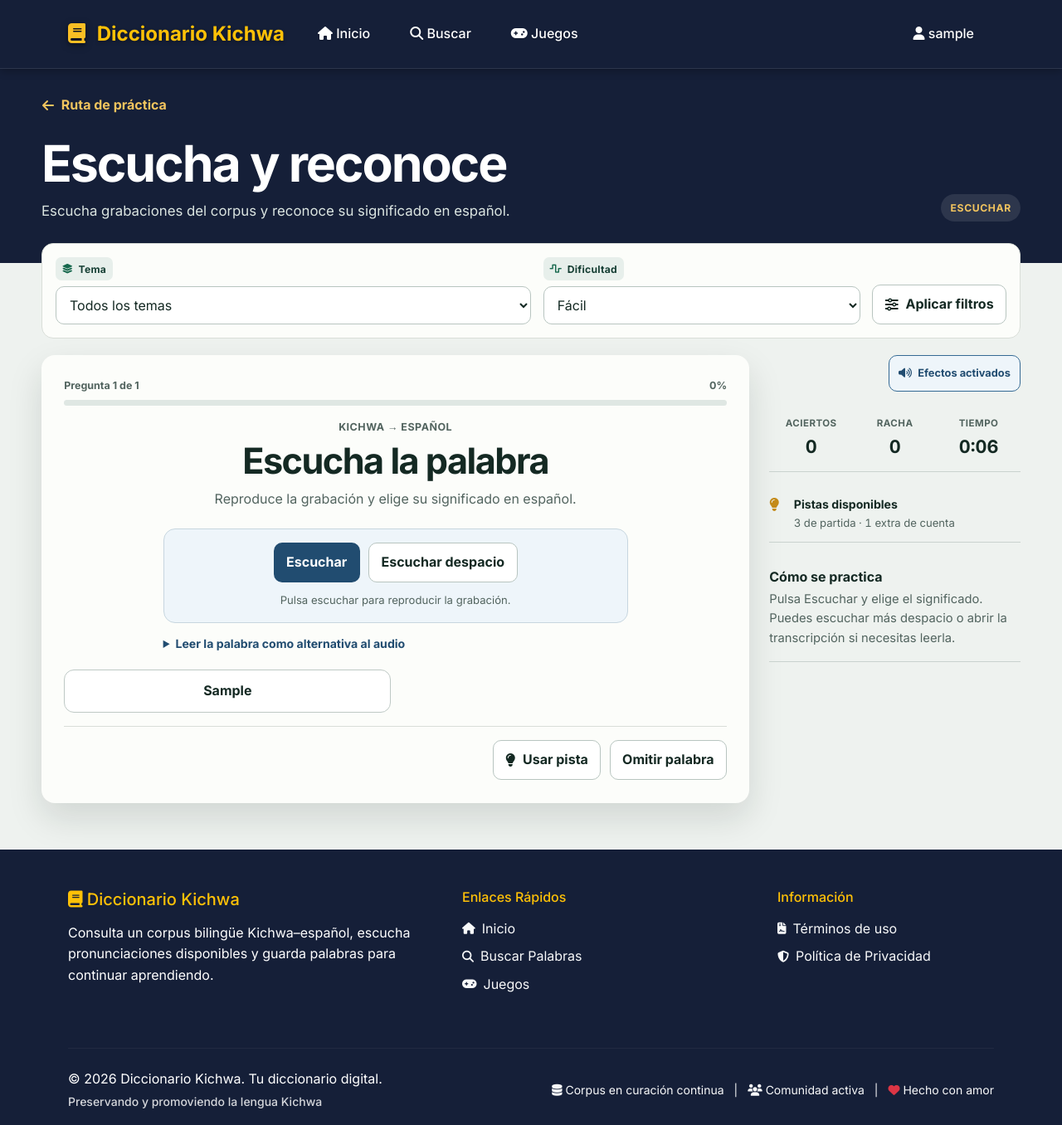
After one commit to AlexanderGD21/Aplicativoweb, a Django app: page /juegos/escucha/ in a window 1280 px wide. The commit adds this page. Shown: the whole page at 83% size. Run offline with Django 4.2, Linux system fonts and the light colour scheme; a user stored in the database is signed in; tables that the repository leaves empty hold one stand-in row (values such as "Sample post"); parts of the project's set-up code (start-up, migrations or seed data) failed here and were passed over.

Commit message:
Agregar juego de escucha con grabaciones del corpus

```diff
--- a/apps/diccionario/models.py
+++ b/apps/diccionario/models.py
@@ -262,6 +262,7 @@ class BusquedaPopularDiaria(models.Model):
 class EstadisticaJuego(models.Model):
     TIPO_JUEGO_CHOICES = [
         ('traduccion', 'Traducción'),
+        ('escucha', 'Escucha'),
         ('completar', 'Completar Palabras'),
         ('memoria', 'Juego de Memoria'),
         ('conectar', 'Conectar Traducciones'),
--- a/apps/diccionario/urls.py
+++ b/apps/diccionario/urls.py
@@ -18,6 +18,7 @@ urlpatterns = [
     # Juegos
     path('juegos/', views.juegos, name='juegos'),
     path('juegos/traduccion/', views.juego_traduccion, name='juego_traduccion'),
+    path('juegos/escucha/', views.juego_escucha, name='juego_escucha'),
     path('juegos/completar/', views.juego_completar, name='juego_completar'),
     path('juegos/memoria/', views.juego_memoria, name='juego_memoria'),
     path('juegos/conexion/', views.juego_conectar, name='juego_conexion'),
--- a/apps/diccionario/views.py
+++ b/apps/diccionario/views.py
@@ -425,6 +425,11 @@ JUEGOS_DISPONIBLES = [
         'url': 'diccionario:juego_traduccion', 'icono': 'fa-language', 'duracion': '3–5 min',
     },
     {
+        'tipo': 'escucha', 'etapa': 'Escuchar', 'nombre': 'Escucha y reconoce',
+        'descripcion': 'Escucha una grabación de Kichwa y elige su significado en español.',
+        'url': 'diccionario:juego_escucha', 'icono': 'fa-headphones', 'duracion': '3–5 min',
+    },
+    {
         'tipo': 'conectar', 'etapa': 'Asociar', 'nombre': 'Conectar significados',
         'descripcion': 'Une cada palabra Kichwa con su significado en español mediante selecciones claras.',
         'url': 'diccionario:juego_conexion', 'icono': 'fa-link', 'duracion': '3–4 min',
@@ -561,15 +566,16 @@ def _datos_palabras_juego(palabras):
             'pista': _pista_de_traduccion(palabra),
             'tablero': getattr(palabra, 'palabra_tablero', ''),
             'categoria': palabra.categoria.nombre,
+            'audio': palabra.audio.url if palabra.audio else '',
         }
         for palabra in palabras
     ]
 
 
-def _contexto_juego(request, tipo, dificultad_predeterminada, limite, filtro=None):
+def _contexto_juego(request, tipo, dificultad_predeterminada, limite, filtro=None, requiere_audio=False):
     dificultad, categoria = filtros_juego(request, dificultad_predeterminada)
     palabras = seleccionar_palabras_juego(
-        request.user, dificultad, categoria, limite=limite, filtro=filtro,
+        request.user, dificultad, categoria, limite=limite, filtro=filtro, requiere_audio=requiere_audio,
     )
     datos = _datos_palabras_juego(palabras)
     meta = next(juego for juego in JUEGOS_DISPONIBLES if juego['tipo'] == tipo)
@@ -596,6 +602,7 @@ def _contexto_juego(request, tipo, dificultad_predeterminada, limite, filtro=Non
                 'palabra_kichwa': dato['kichwa'],
                 'traduccion_espanol': dato['espanol'],
                 'pronunciacion': dato['pronunciacion'],
+                'audio': dato['audio'],
                 'descripcion_juego_espanol': dato['pista'],
                 'descripcion_juego_kichwa': '',
             }
@@ -603,7 +610,7 @@ def _contexto_juego(request, tipo, dificultad_predeterminada, limite, filtro=Non
         ]),
         'dificultad': dificultad,
         'categoria_seleccionada': categoria,
-        'categorias_jugables': categorias_jugables(),
+        'categorias_jugables': categorias_jugables(requiere_audio=requiere_audio),
         'total_palabras': len(palabras),
         'sesion_id': str(sesion.id) if sesion else '',
         'pistas_base': PISTAS_BASE_DIFICULTAD[dificultad],
@@ -620,6 +627,19 @@ def juego_traduccion(request):
     except Exception as e:
         messages.error(request, f'Error al cargar el juego: {str(e)}')
         return redirect('diccionario:juegos')
+
+
+def juego_escucha(request):
+    """Reconocimiento auditivo con pronunciaciones grabadas del corpus."""
+    try:
+        return render(request, 'diccionario/juegos/escucha.html', _contexto_juego(
+            request, 'escucha', 'facil', 10, requiere_audio=True,
+        ))
+    except Exception:
+        logger.exception('No se pudo cargar la práctica de escucha')
+        messages.error(request, 'No se pudo cargar el juego de escucha.')
+        return redirect('diccionario:juegos')
+
 
 def juego_completar(request):
     """Producción escrita de vocabulario Kichwa."""
@@ -884,13 +904,16 @@ def obtener_palabras_juego(request):
         return _respuesta_error(f'cantidad debe ser un entero entre 0 y {API_MAX_CANTIDAD_JUEGO}.')
 
     categoria = request.GET.get('categoria', '').strip()
-    palabras = seleccionar_palabras_juego(request.user, dificultad, categoria, cantidad)
+    palabras = seleccionar_palabras_juego(
+        request.user, dificultad, categoria, cantidad, requiere_audio=tipo_juego == 'escucha',
+    )
     return JsonResponse({'palabras': [
         {
             'id': palabra.id,
             'palabra_kichwa': palabra.palabra_kichwa,
             'traduccion_espanol': palabra.traduccion_espanol,
             'pronunciacion': palabra.pronunciacion or '',
+            'audio': palabra.audio.url if palabra.audio else '',
             'descripcion_juego_espanol': _pista_de_traduccion(palabra),
             'descripcion_juego_kichwa': palabra.descripcion_juego_kichwa or '',
         }
--- a/static/css/games-learning.css
+++ b/static/css/games-learning.css
@@ -142,6 +142,7 @@ body:has(.game-page) footer .text-muted {
 }
 .learning-path__item:not(:last-child)::before { display: none; }
 .learning-path__item--conectar { --route-accent: #247164; --route-accent-dark: #17584d; --route-soft: #edf7f4; }
+.learning-path__item--escucha { --route-accent: #356a94; --route-accent-dark: #214c70; --route-soft: #eef5fa; }
 .learning-path__item--memoria { --route-accent: #76558c; --route-accent-dark: #5b3d70; --route-soft: #f5f0f8; }
 .learning-path__item--completar { --route-accent: #a85e24; --route-accent-dark: #814619; --route-soft: #fbf3ea; }
 .learning-path__item--sopa_letras { --route-accent: #547a35; --route-accent-dark: #3d5d25; --route-soft: #f2f7ed; }
@@ -167,6 +168,7 @@ body:has(.game-page) footer .text-muted {
 .game-stage-label { justify-self: start; border-radius: 999px; padding: .45rem .7rem; background: rgba(255,255,255,.1); color: #f2c45e; font-size: .76rem; font-weight: 780; text-transform: uppercase; letter-spacing: .05em; }
 .game-session { padding-bottom: 3.5rem; }
 .game-session--traduccion { --game-accent: #326f9e; --game-accent-dark: #245577; --game-accent-soft: #edf5fb; }
+.game-session--escucha { --game-accent: #356a94; --game-accent-dark: #214c70; --game-accent-soft: #eef5fa; }
 .game-session--conectar { --game-accent: #247164; --game-accent-dark: #17584d; --game-accent-soft: #edf7f4; }
 .game-session--memoria { --game-accent: #76558c; --game-accent-dark: #5b3d70; --game-accent-soft: #f5f0f8; }
 .game-session--completar { --game-accent: #a85e24; --game-accent-dark: #814619; --game-accent-soft: #fbf3ea; }
@@ -187,6 +189,13 @@ body:has(.game-page) footer .text-muted {
 .game-question__direction { margin: 0 0 .45rem; color: var(--game-muted); font-size: .78rem; font-weight: 780; letter-spacing: .04em; text-transform: uppercase; }
 .game-question__word { margin: 0; color: var(--game-ink); font-size: clamp(2rem, 8vw, 4.2rem); line-height: 1.02; font-weight: 790; letter-spacing: -.035em; overflow-wrap: anywhere; }
 .game-question__support { margin: .75rem auto 1.4rem; color: var(--game-muted); max-width: 55ch; }
+.game-question--listening .game-question__word { font-size: clamp(1.7rem, 6vw, 2.7rem); }
+.listening-player { max-width: 560px; margin: 0 auto; padding: 1rem; background: var(--game-accent-soft); border: 1px solid #c7d6df; border-radius: 14px; }
+.listening-controls { display: flex; flex-wrap: wrap; justify-content: center; gap: .65rem; }
+.listening-status { margin: .7rem 0 0; color: var(--game-muted); font-size: .82rem; }
+.listening-transcript { max-width: 560px; margin: .85rem auto 0; color: var(--game-muted); font-size: .88rem; text-align: left; }
+.listening-transcript summary { cursor: pointer; color: var(--game-accent-dark); font-weight: 750; }
+.listening-transcript p { margin: .35rem 0 0; color: var(--game-ink); font-weight: 680; overflow-wrap: anywhere; }
 .game-options { display: grid; gap: .65rem; margin-top: 1.25rem; }
 .game-option,
 .match-option,
--- a/static/js/games-learning.js
+++ b/static/js/games-learning.js
@@ -47,6 +47,7 @@
   let sessionDirty = false;
   let pendingExit = null;
   let audioContext = null;
+  let pronunciationAudio = null;
   let soundEnabled = true;
   let promptPreviousFocus = null;
   let hintsBaseLeft = Number(root.dataset.hintBase) || 0;
@@ -115,7 +116,7 @@
     if (!soundButton) return;
     soundButton.setAttribute('aria-pressed', String(soundEnabled));
     soundButton.querySelector('i').className = `fas ${soundEnabled ? 'fa-volume-high' : 'fa-volume-xmark'}`;
-    soundButton.querySelector('span').textContent = soundEnabled ? 'Sonido activado' : 'Sonido silenciado';
+    soundButton.querySelector('span').textContent = soundEnabled ? 'Efectos activados' : 'Efectos silenciados';
   };
 
   updateSoundButton();
@@ -266,7 +267,17 @@
     showFeedback(false, 'No pudimos comprobar la respuesta.', 'Revisa la conexión e inténtalo nuevamente.');
   };
 
+  const revealListeningAnswer = () => {
+    if (type !== 'escucha') return;
+    pronunciationAudio?.pause();
+    const transcript = stage.querySelector('.listening-transcript');
+    if (transcript) transcript.open = true;
+    const status = stage.querySelector('.listening-status');
+    if (status) status.textContent = 'La palabra está escrita debajo.';
+  };
+
   const finishGame = async () => {
+    pronunciationAudio?.pause();
     finished = true;
     sessionDirty = false;
     window.clearInterval(timer);
@@ -293,6 +304,8 @@
   };
 
   const nextQuestion = () => {
+    pronunciationAudio?.pause();
+    pronunciationAudio = null;
     current += 1;
     questionLocked = false;
     revealedLetters = new Set();
@@ -323,6 +336,7 @@
         button.classList.add(result.correcta ? 'is-correct' : 'is-wrong');
         button.setAttribute('aria-pressed', 'true');
         if (!result.correcta) stage.querySelector(`[data-answer-id="${correctId}"]`)?.classList.add('is-correct');
+        revealListeningAnswer();
         applyResult(result);
         nextButton.hidden = false;
         skipButton.hidden = true;
@@ -364,6 +378,86 @@
           showFeedback(true, 'Pista', 'Se descartó una opción que no corresponde a esta palabra.');
         } else {
           showFeedback(true, 'Pista', word.pronunciacion ? `Pronunciación: ${word.pronunciacion}` : `Tema: ${word.categoria}.`);
+        }
+      },
+    });
+  };
+
+  const renderListening = () => {
+    const word = words[current];
+    const question = document.createElement('div');
+    question.className = 'game-question game-question--listening';
+    const direction = document.createElement('p');
+    direction.className = 'game-question__direction';
+    direction.textContent = 'Kichwa → Español';
+    const prompt = document.createElement('h2');
+    prompt.className = 'game-question__word';
+    prompt.textContent = 'Escucha la palabra';
+    const support = document.createElement('p');
+    support.className = 'game-question__support';
+    support.textContent = 'Reproduce la grabación y elige su significado en español.';
+    const player = document.createElement('div');
+    player.className = 'listening-player';
+    const audio = document.createElement('audio');
+    audio.preload = 'none';
+    audio.src = word.audio;
+    audio.hidden = true;
+    pronunciationAudio = audio;
+    const controls = document.createElement('div');
+    controls.className = 'listening-controls';
+    const normal = document.createElement('button');
+    normal.type = 'button';
+    normal.className = 'learning-primary';
+    normal.textContent = 'Escuchar';
+    normal.setAttribute('aria-label', 'Escuchar la palabra en Kichwa');
+    const speed = document.createElement('button');
+    speed.type = 'button';
+    speed.className = 'learning-secondary';
+    speed.textContent = 'Escuchar despacio';
+    const status = document.createElement('p');
+    status.className = 'listening-status';
+    status.setAttribute('role', 'status');
+    status.textContent = 'Pulsa escuchar para reproducir la grabación.';
+    const playRecording = async (rate) => {
+      audio.pause();
+      audio.playbackRate = rate;
+      try {
+        audio.currentTime = 0;
+        await audio.play();
+        status.textContent = rate === 1 ? 'Reproduciendo la grabación.' : 'Reproduciendo más despacio.';
+      }
+      catch (_) { status.textContent = 'No se pudo reproducir. Puedes leer la palabra como alternativa.'; }
+    };
+    normal.addEventListener('click', () => playRecording(1));
+    speed.addEventListener('click', () => playRecording(.8));
+    audio.addEventListener('ended', () => { status.textContent = 'Grabación terminada. Puedes escucharla otra vez.'; });
+    audio.addEventListener('error', () => {
+      status.textContent = 'No se pudo cargar la grabación. Puedes leer la palabra como alternativa.';
+      showFeedback(false, 'No se pudo cargar la grabación.', 'Puedes leer la palabra como alternativa y continuar.');
+    });
+    controls.append(normal, speed);
+    player.append(audio, controls, status);
+    const transcript = document.createElement('details');
+    transcript.className = 'listening-transcript';
+    const summary = document.createElement('summary');
+    summary.textContent = 'Leer la palabra como alternativa al audio';
+    const written = document.createElement('p');
+    written.textContent = `Kichwa: ${word.kichwa}`;
+    transcript.append(summary, written);
+    const options = document.createElement('div');
+    options.className = 'game-options';
+    const pool = shuffle([word, ...shuffle(words.filter((item) => item.id !== word.id)).slice(0, 3)]);
+    pool.forEach((item) => options.append(makeOption(item.espanol, item.id, word.id, 'kichwa_espanol')));
+    question.append(direction, prompt, support, player, transcript, options);
+    stage.replaceChildren(question);
+    getHintOffer = () => ({
+      wordId: word.id,
+      apply: () => {
+        const wrong = [...options.querySelectorAll('.game-option')].find((item) => item.dataset.answerId !== String(word.id) && !item.disabled);
+        if (wrong) {
+          wrong.disabled = true;
+          wrong.classList.add('is-hint-eliminated');
+          showFeedback(true, 'Pista', 'Se descartó una opción que no corresponde a la grabación.');
         }
       },
     });
@@ -438,6 +532,7 @@
     setProgress(current);
     document.getElementById('game-progress-label').textContent = `Pregunta ${current + 1} de ${words.length}`;
     if (type === 'traduccion') renderTranslation();
+    else if (type === 'escucha') renderListening();
     else renderCompletion();
   };
 
@@ -782,17 +877,19 @@
     }
   });
   skipButton.addEventListener('click', async () => {
-    if (questionLocked || !['traduccion','completar'].includes(type)) return;
+    if (questionLocked || !['traduccion','escucha','completar'].includes(type)) return;
     questionLocked = true;
     try {
       const result = await registerAnswer(words[current], type === 'completar' ? { respuesta: '' } : { respuesta_id: 0 });
-      applyResult(result); nextButton.hidden = false; skipButton.hidden = true; setProgress(current + 1);
+      revealListeningAnswer();
+      applyResult(result);
+      nextButton.hidden = false; skipButton.hidden = true; setProgress(current + 1);
     } catch (_) { handleRequestError(); }
   });
   nextButton.addEventListener('click', nextQuestion);
   document.getElementById('game-restart')?.addEventListener('click', () => window.location.reload());
 
-  if (type === 'traduccion' || type === 'completar') renderSequential();
+  if (['traduccion', 'escucha', 'completar'].includes(type)) renderSequential();
   else if (type === 'memoria') renderMemory();
   else if (type === 'conectar') renderConnect();
   else renderWordSearch();
--- a/templates/diccionario/home.html
+++ b/templates/diccionario/home.html
@@ -75,7 +75,7 @@
         <div class="container corpus-facts">
             <p><strong>{{ total_palabras }}</strong><span>equivalencias bilingües</span></p>
             <p><strong>{{ total_categorias }}</strong><span>temas para explorar</span></p>
-            <p><strong>5</strong><span>juegos de práctica</span></p>
+            <p><strong>6</strong><span>juegos de práctica</span></p>
             <a href="{% url 'diccionario:buscar' %}" data-tooltip="Abrir las {{ total_palabras }} entradas del diccionario">Explorar el corpus <i class="fas fa-arrow-right" aria-hidden="true"></i></a>
         </div>
     </section>
@@ -204,7 +204,7 @@
             </div>
             <div class="home-close-actions">
                 <a class="home-primary-action" href="{% url 'diccionario:buscar' %}" data-tooltip="Buscar por texto, tema o pronunciación">Buscar palabras</a>
-                <a href="{% url 'diccionario:juegos' %}" data-tooltip="Practicar vocabulario en cinco modalidades">Ir a los juegos</a>
+                <a href="{% url 'diccionario:juegos' %}" data-tooltip="Practicar vocabulario en seis modalidades">Ir a los juegos</a>
             </div>
         </div>
     </section>
--- a/templates/diccionario/juegos/base_juego.html
+++ b/templates/diccionario/juegos/base_juego.html
@@ -1,7 +1,7 @@
 {% extends 'base.html' %}
 {% load static %}
 {% block title %}{% block game_title %}Practicar Kichwa{% endblock %} - Diccionario Kichwa{% endblock %}
-{% block extra_css %}<link rel="stylesheet" href="{% static 'css/games-learning.css' %}?v=20260912-2">{% endblock %}
+{% block extra_css %}<link rel="stylesheet" href="{% static 'css/games-learning.css' %}?v=20260913-6">{% endblock %}
 {% block content %}
 <div class="game-page">
   <section class="game-masthead"><div class="learning-wrap">
@@ -25,7 +25,7 @@
         <section class="game-complete" id="game-complete" hidden aria-labelledby="game-complete-title"><h2 id="game-complete-title">Sesión terminada</h2><p id="game-complete-copy"></p><div class="game-complete__actions"><button class="learning-primary" id="game-restart" type="button"><i class="fas fa-rotate-right" aria-hidden="true"></i> Practicar otra vez</button><a class="learning-secondary" href="{% url 'diccionario:juegos' %}">Elegir otra modalidad</a></div></section>
       </div>
       <aside class="game-rail" aria-label="Datos de la sesión">
-        <div class="game-session-tools"><button class="game-sound-toggle" id="game-sound-toggle" type="button" aria-pressed="true" data-tooltip="Activa o silencia los sonidos de respuesta"><i class="fas fa-volume-high" aria-hidden="true"></i><span>Sonido activado</span></button></div>
+        <div class="game-session-tools"><button class="game-sound-toggle" id="game-sound-toggle" type="button" aria-pressed="true" data-tooltip="Activa o silencia los efectos de respuesta; las grabaciones se reproducen por separado"><i class="fas fa-volume-high" aria-hidden="true"></i><span>Efectos activados</span></button></div>
         <dl class="game-stats"><div><dt>Aciertos</dt><dd id="game-correct">0</dd></div><div><dt>Racha</dt><dd id="game-streak">0</dd></div><div><dt>Tiempo</dt><dd id="game-time">0:00</dd></div></dl>
         <div class="game-hint-budget" aria-live="polite"><i class="fas fa-lightbulb" aria-hidden="true"></i><div><strong>Pistas disponibles</strong><span id="game-hint-status">{{ pistas_base }} de partida{% if user.is_authenticated %} · {{ pistas_extra_disponibles }} extra de cuenta{% endif %}</span></div></div>
         <div class="game-instructions"><h2>Cómo se practica</h2><p>{% block game_instruction %}Responde y revisa la explicación antes de continuar.{% endblock %}</p></div>
@@ -39,9 +39,9 @@
       <div class="game-exit-prompt__actions"><button class="learning-secondary" id="game-stay" type="button">Continuar jugando</button><button class="learning-primary" id="game-confirm-exit" type="button">Salir de la partida</button></div>
     </div>
     {% else %}
-    <div class="game-empty"><i class="fas fa-layer-group" aria-hidden="true"></i><h2>No hay palabras disponibles con estos filtros</h2><p>Prueba otro tema o dificultad. El juego no mezclará palabras de un filtro distinto sólo para llenar la partida.</p><a class="learning-primary" href="?dificultad=medio">Ver práctica de dificultad media</a></div>
+    <div class="game-empty"><i class="fas fa-layer-group" aria-hidden="true"></i><h2>{% if tipo_juego == 'escucha' %}No hay grabaciones con estos filtros{% else %}No hay palabras disponibles con estos filtros{% endif %}</h2><p>Prueba otro tema o dificultad. El juego no mezclará palabras de un filtro distinto sólo para llenar la partida.</p><a class="learning-primary" href="?dificultad={% if tipo_juego == 'escucha' %}facil{% else %}medio{% endif %}">Ver práctica {% if tipo_juego == 'escucha' %}con grabaciones fáciles{% else %}de dificultad media{% endif %}</a></div>
     {% endif %}
   </section>
 </div>
 {% endblock %}
-{% block extra_js %}{% if palabras %}<script src="{% static 'js/games-learning.js' %}?v=20260912-6" defer></script>{% endif %}{% endblock %}
+{% block extra_js %}{% if palabras %}<script src="{% static 'js/games-learning.js' %}?v=20260913-8" defer></script>{% endif %}{% endblock %}
--- /dev/null
+++ b/templates/diccionario/juegos/escucha.html
@@ -0,0 +1,5 @@
+{% extends 'diccionario/juegos/base_juego.html' %}
+{% block game_title %}Escucha y reconoce{% endblock %}
+{% block game_heading %}Escucha y reconoce{% endblock %}
+{% block game_lead %}Escucha grabaciones del corpus y reconoce su significado en español.{% endblock %}
+{% block game_instruction %}Pulsa Escuchar y elige el significado. Puedes escuchar más despacio o abrir la transcripción si necesitas leerla.{% endblock %}
--- a/templates/usuarios/perfil.html
+++ b/templates/usuarios/perfil.html
@@ -74,7 +74,7 @@
                     <section class="profile-panel" aria-labelledby="profile-next-title">
                         <p class="profile-kicker">Siguiente paso</p>
                         <h2 id="profile-next-title">Sigue explorando el Kichwa</h2>
-                        <p>Practica con palabras revisadas en cinco modalidades o vuelve a una palabra guardada para repasarla.</p>
+                        <p>Practica en seis modalidades o vuelve a una palabra guardada para repasarla.</p>
                         <div class="profile-next-actions">
                             <a class="profile-button profile-button--primary" href="{% url 'diccionario:juegos' %}"><i class="fas fa-gamepad" aria-hidden="true"></i> Ir a los juegos</a>
                             <a class="profile-button profile-button--quiet" href="{% url 'diccionario:buscar' %}"><i class="fas fa-search" aria-hidden="true"></i> Buscar palabras</a>
```
Also changed, not shown: apps/diccionario/services/juegos.py (+6 -2 lines), apps/diccionario/tests.py (+46 -3 lines), docs/HOJA_DE_RUTA_APRENDIZAJE.md (+5 -3 lines), templates/diccionario/juegos.html (+4 -4 lines), apps/diccionario/migrations/0024_agregar_juego_escucha.py (added).
